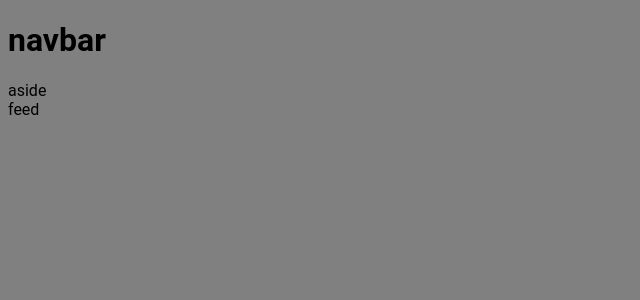
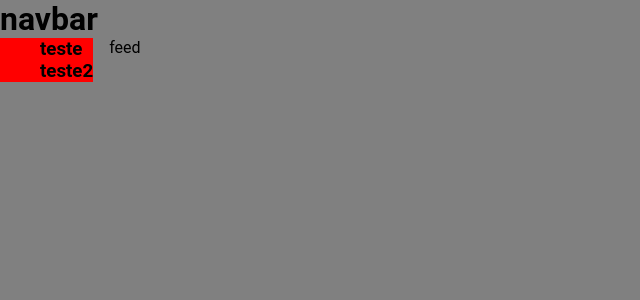
Before and after one commit to jojosuelobo/babel, a React (Vite) app: page / in a window 1280 px wide. Shown: the top 300 px of the page, without its empty margins (0-640 px from the left). Built offline with nearby package versions, Linux system fonts and the light colour scheme; a web font is replaced by a local one.

Commit message:
Ajustes no Feed

```diff
--- /dev/null
+++ b/src/components/asideCustom/AsideCustom.module.sass
@@ -0,0 +1,9 @@
+.main_content
+    // Background em vermelho apenas para poder visualizar o componente melhor
+    background-color: red
+
+    // Deixa o componente a esquerda da pagina
+    float: left
+
+    // Distância do ASIDE para o FEED (Checar no WireFrame qual a distância exata)
+    margin-right: 1em
--- a/src/components/asideCustom/index.jsx
+++ b/src/components/asideCustom/index.jsx
@@ -1,5 +1,16 @@
+import styles from './AsideCustom.module.sass'
+
 export default function aside() {
   return (
-    <div>aside</div>
+    <aside className={styles.main_content}>
+      <ul>
+        <li>
+          <h1>teste</h1>
+        </li>
+        <li>
+          <h1>teste2</h1>
+        </li>
+      </ul>
+    </aside>
   )
 }
--- a/src/index.css
+++ b/src/index.css
@@ -1,5 +1,6 @@
 *{
   font-family: 'Roboto', sans-serif;
+  margin: 0;
 }
 
 input:focus,
@@ -21,3 +22,7 @@ a:hover,
 nav button:hover {
 color: #4e4e4e;
 }
+
+li{
+  list-style-type: none;
+}
```
